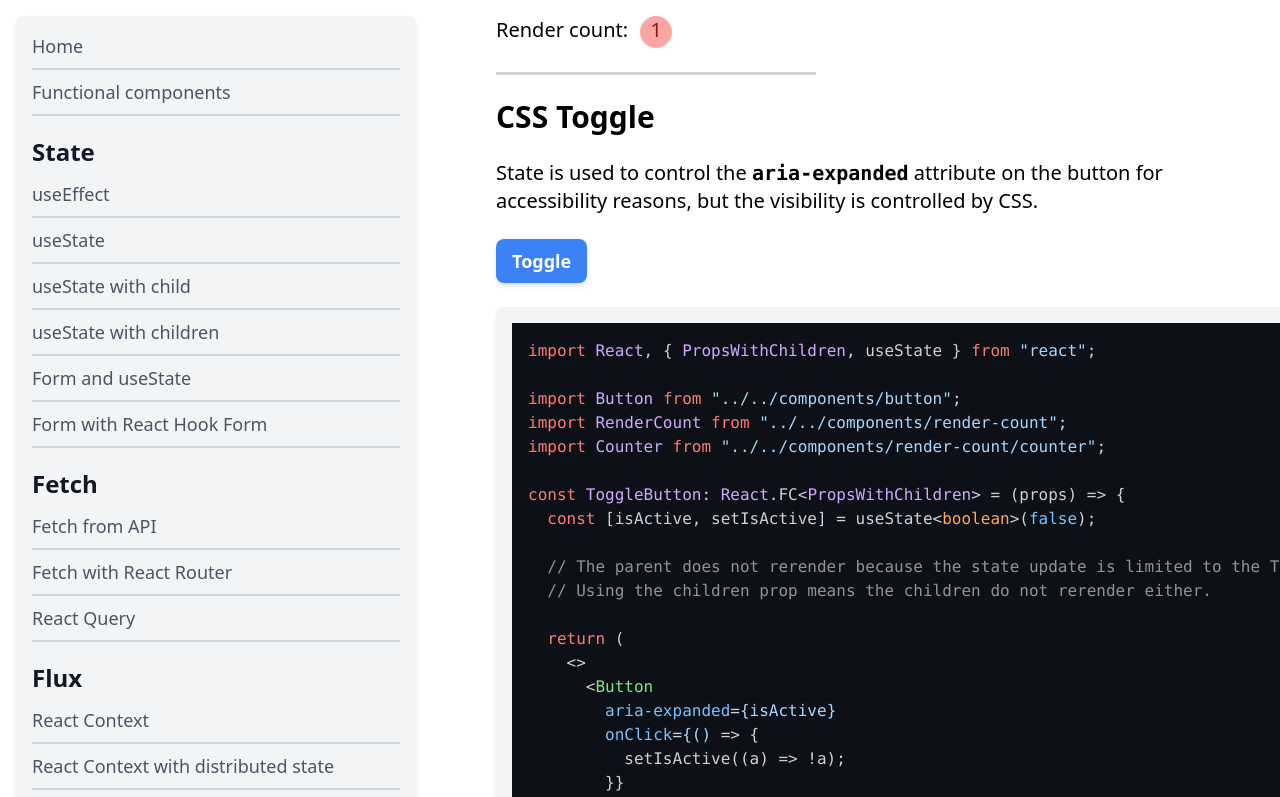
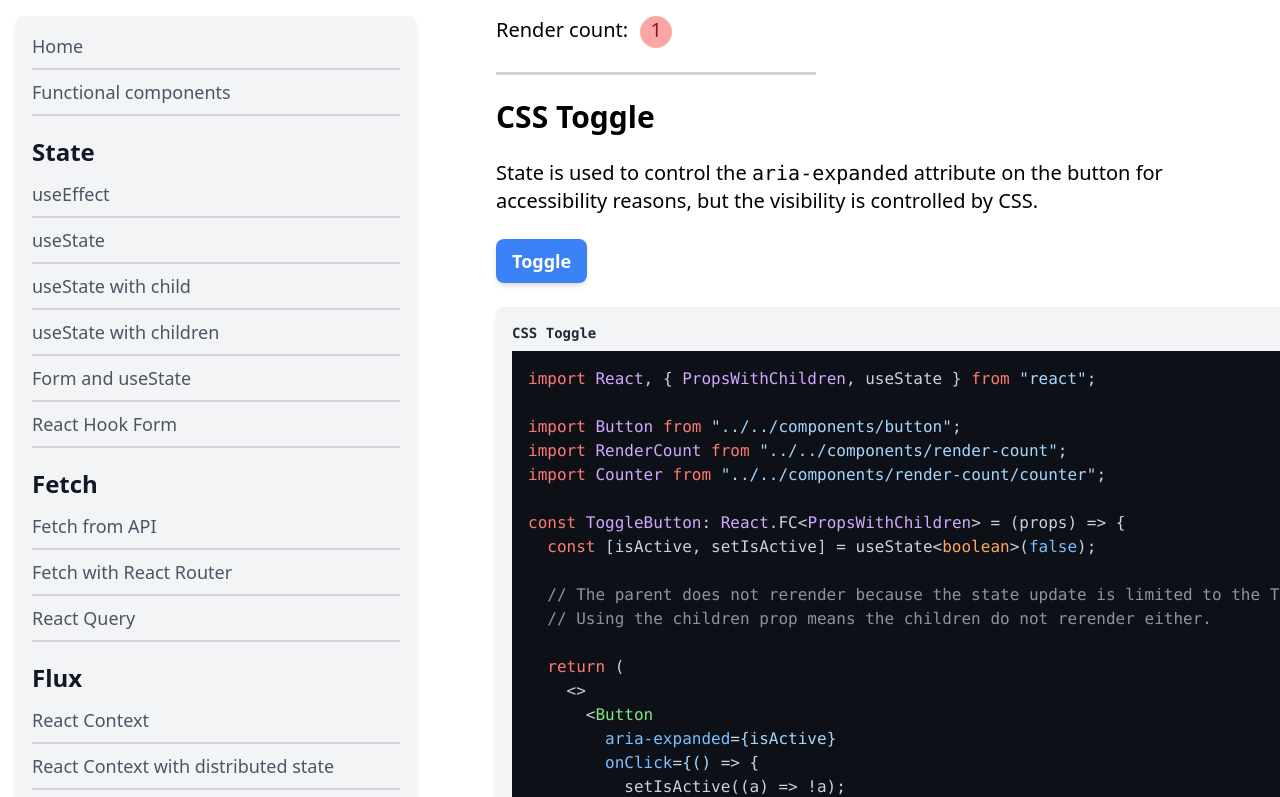
Before and after one commit to audunru/react-lessons, a React (Vite) app: page /#/14-css in a window 1280 px wide. Shown: the top 797 px of the page. Built offline with nearby package versions, Linux system fonts and the light colour scheme.

Commit message:
feat: improved fetch example

```diff
--- a/src/components/code/index.tsx
+++ b/src/components/code/index.tsx
@@ -9,11 +9,12 @@ hljs.registerLanguage("typescript", typescript);
 hljs.registerLanguage("xml", xml);
 
 interface CodeProps {
+  title?: string;
   children: string;
   language?: string;
 }
 
-const Code: React.FC<CodeProps> = ({ children, language = "typescript" }) => {
+const Code: React.FC<CodeProps> = ({ children, language = "typescript", title }) => {
   const codeRef = useRef<HTMLElement>(null);
 
   useEffect(() => {
@@ -26,6 +27,7 @@ const Code: React.FC<CodeProps> = ({ children, language = "typescript" }) => {
 
   return (
     <pre className="font-mono bg-gray-100 dark:bg-gray-800 p-4 rounded-lg overflow-x-auto shadow-md">
+      {title && <div className="mb-2 text-sm font-bold text-gray-800 dark:text-gray-300">{title}</div>}
       <code ref={codeRef} className={`language-${language}`}>
         {children}
       </code>
--- a/src/components/input/index.tsx
+++ b/src/components/input/index.tsx
@@ -18,7 +18,7 @@ const Input = forwardRef<HTMLInputElement, InputProps>(({ label, className, ...r
         ref={ref}
         className={clsx(
           "text-lg bg-gray-100 dark:bg-transparent text-gray-900 dark:text-gray-100 border-2 border-gray-400 dark:border-gray-600 p-2 rounded-lg shadow-md focus:outline-none focus:ring-2 focus:ring-blue-400 focus:border-blue-400 placeholder-gray-400 dark:placeholder-gray-500",
-          className
+          className,
         )}
         {...rest}
       />
--- /dev/null
+++ b/src/components/lesson-code/index.tsx
@@ -0,0 +1,16 @@
+import React from "react";
+
+import Code from "../code";
+import useHandle from "../render-count/useHandle";
+
+interface LessonCodeProps {
+  children: string;
+}
+
+const LessonCode: React.FC<LessonCodeProps> = ({ children }) => {
+  const handle = useHandle();
+
+  return <Code title={handle?.title}>{children}</Code>;
+};
+
+export default LessonCode;
--- a/src/components/render-count/index.tsx
+++ b/src/components/render-count/index.tsx
@@ -1,21 +1,19 @@
 import React from "react";
-import { useMatches } from "react-router-dom";
 
 import Ingress from "../ingress";
 import Title from "../title";
 import Counter from "./counter";
+import useHandle from "./useHandle";
 
 const RenderCount: React.FC = () => {
-  const match = useMatches();
-
-  const handle = match[match.length - 1].handle as Record<string, string>;
+  const handle = useHandle();
 
   return (
     <>
       <Counter />
       <hr className="border-b-2 border-gray-300 dark:border-gray-600 w-full max-w-xs" />
-      <Title>{handle.title}</Title>
-      <Ingress>{handle.description}</Ingress>
+      <Title>{handle?.title}</Title>
+      <Ingress>{handle?.description}</Ingress>
     </>
   );
 };
--- /dev/null
+++ b/src/components/render-count/useHandle.ts
@@ -0,0 +1,15 @@
+import { useMatches } from "react-router-dom";
+
+import { Handle } from "../../router";
+
+const useHandle = (): Handle | undefined => {
+  const match = useMatches();
+
+  const handle = match[match.length - 1].handle;
+
+  if (handle) {
+    return handle as Handle;
+  }
+};
+
+export default useHandle;
--- a/src/lessons/1-renders/index.tsx
+++ b/src/lessons/1-renders/index.tsx
@@ -1,7 +1,7 @@
 import RenderCount from "../../components/render-count";
 
 const FunctionalComponentLesson: React.FC = () => {
-  // Every line of code here is executed every time the component renders
+  // Every line of code inside the function body is executed every time the component renders
 
   return <RenderCount />;
 };
--- a/src/lessons/11-react-hook-form/index.tsx
+++ b/src/lessons/11-react-hook-form/index.tsx
@@ -1,6 +1,7 @@
 import { useForm } from "react-hook-form";
 
 import Input from "../../components/input";
+import Paragraph from "../../components/paragraph";
 import RenderCount from "../../components/render-count";
 
 const ReactHookFormLesson: React.FC = () => {
@@ -11,6 +12,7 @@ const ReactHookFormLesson: React.FC = () => {
   return (
     <>
       <RenderCount />
+      <Paragraph>You will still be able to access the input value when the form is submitted.</Paragraph>
       <Input label="Input" {...register("value")} />
     </>
   );
--- a/src/lessons/16-react-query/index.tsx
+++ b/src/lessons/16-react-query/index.tsx
@@ -2,23 +2,36 @@ import { QueryClient, QueryClientProvider, useQuery } from "@tanstack/react-quer
 
 import Code from "../../components/code";
 import Loader from "../../components/loader";
+import Paragraph from "../../components/paragraph";
 import RenderCount from "../../components/render-count";
-import SubTitle from "../../components/sub-title";
 import { fetchTodo, Todo } from "../6-fetch";
 
 const ReactQuery: React.FC = () => {
-  const { data: value, isLoading } = useQuery<Todo>({ queryKey: ["todo", 1], queryFn: fetchTodo });
+  const { data: value, isLoading } = useQuery<Todo>({
+    queryKey: ["todo", 1],
+    queryFn: fetchTodo,
+    staleTime: 1000 * 10,
+  });
 
   return (
     <>
       <RenderCount />
+
+      <Paragraph>
+        The first time this component is rendered, data has to be fetched and will cause a rerender.
+      </Paragraph>
+      <Paragraph>
+        If you navigate away and come back within 10 seconds, data will not be fetched (because of the{" "}
+        <code>staleTime</code> option), and the component will only be rendered once.
+      </Paragraph>
+      <Paragraph>
+        If you navigate away and come back <em>after</em> 10 seconds, data will be fetched again, but if it has not
+        changed the component will still only be rendered once.
+      </Paragraph>
+
       {isLoading && <Loader />}
-      {value && (
-        <>
-          <SubTitle>API response</SubTitle>
-          <Code>{JSON.stringify(value, null, 2)}</Code>
-        </>
-      )}
+
+      {value && <Code title="API response">{JSON.stringify(value, null, 2)}</Code>}
     </>
   );
 };
--- a/src/lessons/6-fetch/index.tsx
+++ b/src/lessons/6-fetch/index.tsx
@@ -3,7 +3,6 @@ import { useEffect, useState } from "react";
 import Code from "../../components/code";
 import Loader from "../../components/loader";
 import RenderCount from "../../components/render-count";
-import SubTitle from "../../components/sub-title";
 
 export interface Todo {
   userId: number;
@@ -38,14 +37,7 @@ const FetchLesson: React.FC = () => {
   return (
     <>
       <RenderCount />
-      {value ? (
-        <>
-          <SubTitle>API response</SubTitle>
-          <Code>{JSON.stringify(value, null, 2)}</Code>
-        </>
-      ) : (
-        <Loader />
-      )}
+      {value ? <Code title="API response">{JSON.stringify(value, null, 2)}</Code> : <Loader />}
     </>
   );
 };
--- a/src/lessons/7-react-router-loader/index.tsx
+++ b/src/lessons/7-react-router-loader/index.tsx
@@ -1,8 +1,9 @@
-import { LoaderFunction, useLoaderData } from "react-router-dom";
+import { LoaderFunction, useLoaderData, useNavigation } from "react-router-dom";
 
 import Code from "../../components/code";
+import Loader from "../../components/loader";
+import Paragraph from "../../components/paragraph";
 import RenderCount from "../../components/render-count";
-import SubTitle from "../../components/sub-title";
 import { fetchTodo, Todo } from "../6-fetch";
 
 export const loader: LoaderFunction = async () => {
@@ -11,12 +12,26 @@ export const loader: LoaderFunction = async () => {
 
 const ReactRouterLoaderLesson: React.FC = () => {
   const value = useLoaderData() as Todo;
+  const navigation = useNavigation();
 
   return (
     <>
       <RenderCount />
-      <SubTitle>API response</SubTitle>
-      <Code>{JSON.stringify(value, null, 2)}</Code>
+
+      <Paragraph>
+        The first time you navigate to this page, data is loaded before the render starts. This means only one render is
+        required.
+      </Paragraph>
+
+      <Paragraph>
+        If you click on this lesson in the menu again, <em>two</em> additional renders will happen. During the first
+        render, fresh data is fetched from the API and React Router is in its loading state. When the data is ready, a
+        second render is performed even if the data has not changed.
+      </Paragraph>
+
+      {navigation.state === "loading" && <Loader />}
+
+      <Code title="API response">{JSON.stringify(value, null, 2)}</Code>
     </>
   );
 };
--- a/src/router.tsx
+++ b/src/router.tsx
@@ -3,9 +3,9 @@ import "./index.css";
 import React from "react";
 import { createHashRouter, Outlet, RouteObject } from "react-router-dom";
 
-import Code from "./components/code";
 import Container from "./components/container";
 import ErrorElement from "./components/error";
+import Code from "./components/lesson-code";
 import { Home } from "./lessons/0-home";
 import RendersOnce from "./lessons/1-renders";
 import RendersOnceCode from "./lessons/1-renders?raw";
@@ -109,7 +109,7 @@ export const lessons: RouteObject[] = [
       group: "State",
       title: "useState with child",
       description:
-        "The child component rerenders when parent state changes, even though nothing has changed in the child.",
+        "Child components rerender when parent state changes, even if nothing changes in the child components.",
     } satisfies Handle,
   },
   {
@@ -210,9 +210,8 @@ export const lessons: RouteObject[] = [
     ),
     handle: {
       group: "State",
-      title: "Form with React Hook Form",
-      description:
-        "The package React Hook Form tries to avoid rerendering. Typing in the input field does not trigger a rerender.",
+      title: "React Hook Form",
+      description: "React Hook Form tries to avoid rerendering. Typing in the input field does not trigger a rerender.",
     } satisfies Handle,
   },
   {
@@ -258,8 +257,8 @@ export const lessons: RouteObject[] = [
       title: "CSS Toggle",
       description: (
         <>
-          State is used to control the <strong className="font-mono">aria-expanded</strong> attribute on the button for
-          accessibility reasons, but the visibility is controlled by CSS.
+          State is used to control the <code>aria-expanded</code> attribute on the button for accessibility reasons, but
+          the visibility is controlled by CSS.
         </>
       ),
     } satisfies Handle,
```
